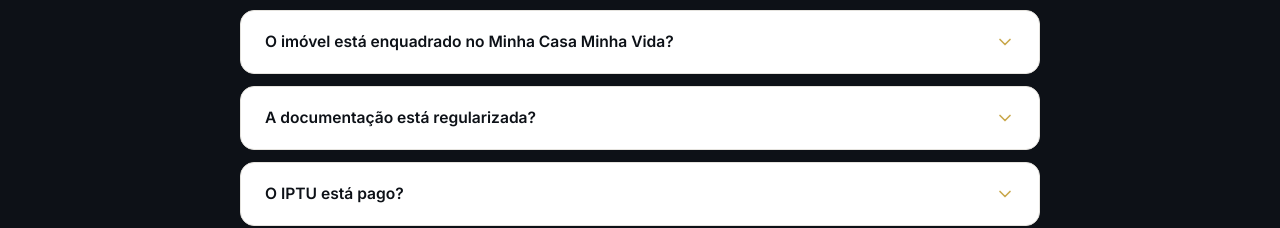
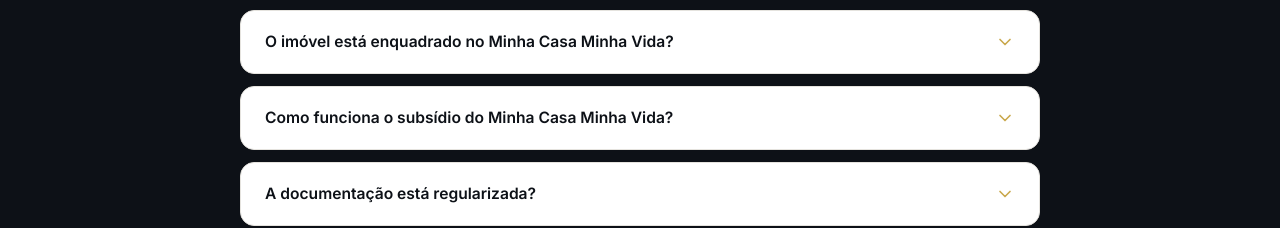
Before and after one commit to lfestucci3-hash/apartamento, a Next.js app: page / in a window 1280 px wide. Shown: the part 9732-9960 px from the top of the page. Built offline with nearby package versions, Linux system fonts and the light colour scheme; no server answers.

Commit message:
incluso como funciona o subsidio do mcmv na seção de FAQ

```diff
--- a/components/sections/FAQ.tsx
+++ b/components/sections/FAQ.tsx
@@ -16,6 +16,10 @@
   {
     q: "O imóvel está enquadrado no Minha Casa Minha Vida?",
     a: "Sim. O apartamento está enquadrado no programa Minha Casa Minha Vida, o que garante condições facilitadas de financiamento, taxas de juros reduzidas e possibilidade de uso de subsídios do governo.",
+  },
+  {
+    q: "Como funciona o subsídio do Minha Casa Minha Vida?",
+    a: "O subsídio do programa Minha Casa Minha Vida é um desconto do Governo Federal que reduz o valor de compra do imóvel, deixando o financiamento e as parcelas mais baratos. Esse dinheiro vai direto para o banco e você nunca precisa devolvê-lo.\n\n\n Quem é elegível (Critérios)\n\n• Renda familiar: Famílias com renda bruta mensal de até R$ 5.000.\n\n• Primeiro imóvel: O comprador não pode ter nenhum imóvel residencial próprio em seu nome.\n\n• Financiamento: O cadastro precisa ser aprovado na análise de crédito da Caixa Econômica Federal.\n\n• Restrições: Não é permitido ter o nome negativado (CPF com restrição em órgãos de proteção ao crédito).",
   },
   {
     q: "A documentação está regularizada?",
```
